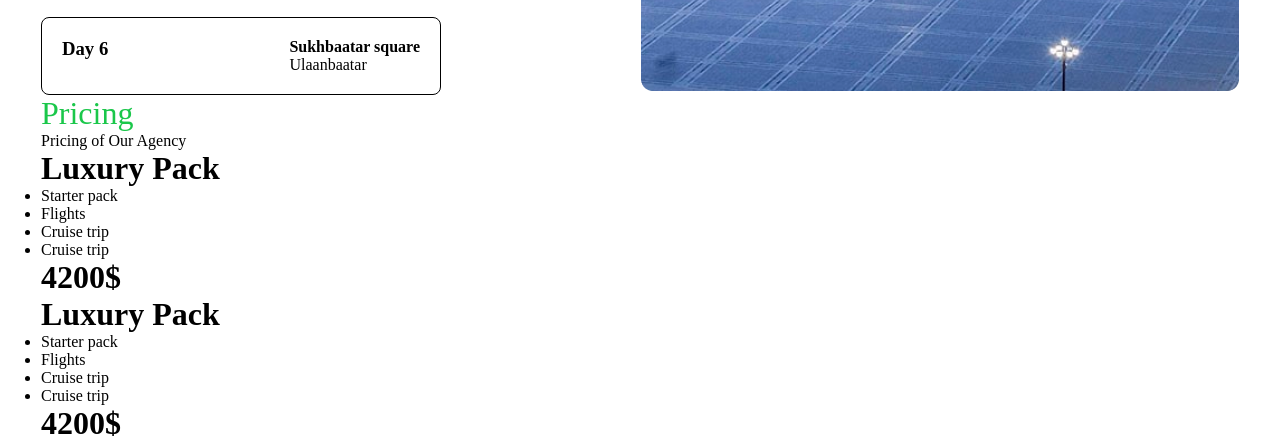
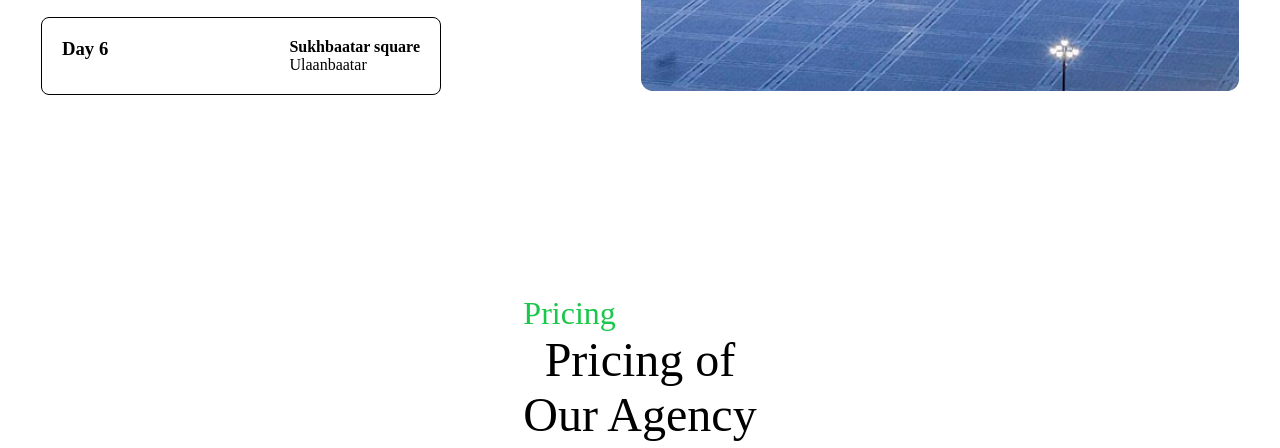
Before and after one commit to GanaaBna/trip, a plain HTML site: page index.html in a window 1280 px wide. Shown: the part 1840-2288 px from the top of the page. Drawn offline with Linux system fonts and the light colour scheme; a web font is replaced by a local one.

Commit message:
asdasd
qeresadas

```diff
--- a/css/style.css
+++ b/css/style.css
@@ -75,3 +75,34 @@ article {
 .margin276 {
   margin-top: 276px;
 }
+.price{
+  display: flex;
+  flex-direction: column;
+  align-items: center;
+  margin-top: 200px ;
+}
+.packs{
+  display: flex;
+  margin-top: 80px;
+  gap: 40px;
+}
+.price-title :last-child{
+  font-size: 48px;
+  text-align: center;
+}
+.price-title :last-child{
+  text-align: center;
+}
+.pack{
+  padding: 20px;
+  display: flex;
+  flex-direction: column;
+  gap: 40px;
+}
+.pack ul{
+  margin-left: 20px;
+}
+.green-border{
+  border: #18ba51 solid 2px;
+  border-radius: 8px;
+}
--- a/index.html
+++ b/index.html
@@ -78,10 +78,10 @@
       <div class="price">
         <div class="price-title">
           <p class="green-title">Pricing</p>
-          <p>Pricing of Our Agency</p>
+          <p>Pricing of <br> Our Agency</p>
         </div>
         <div class="packs">
-          <div class="pack">
+          <div class="pack green-border">
             <h1>Luxury Pack</h1>
             <ul>
               <li>Starter pack</li>
```
Also changed, not shown: tailwind.html (added, +13 -0 lines), tailwind.config.js (added).
